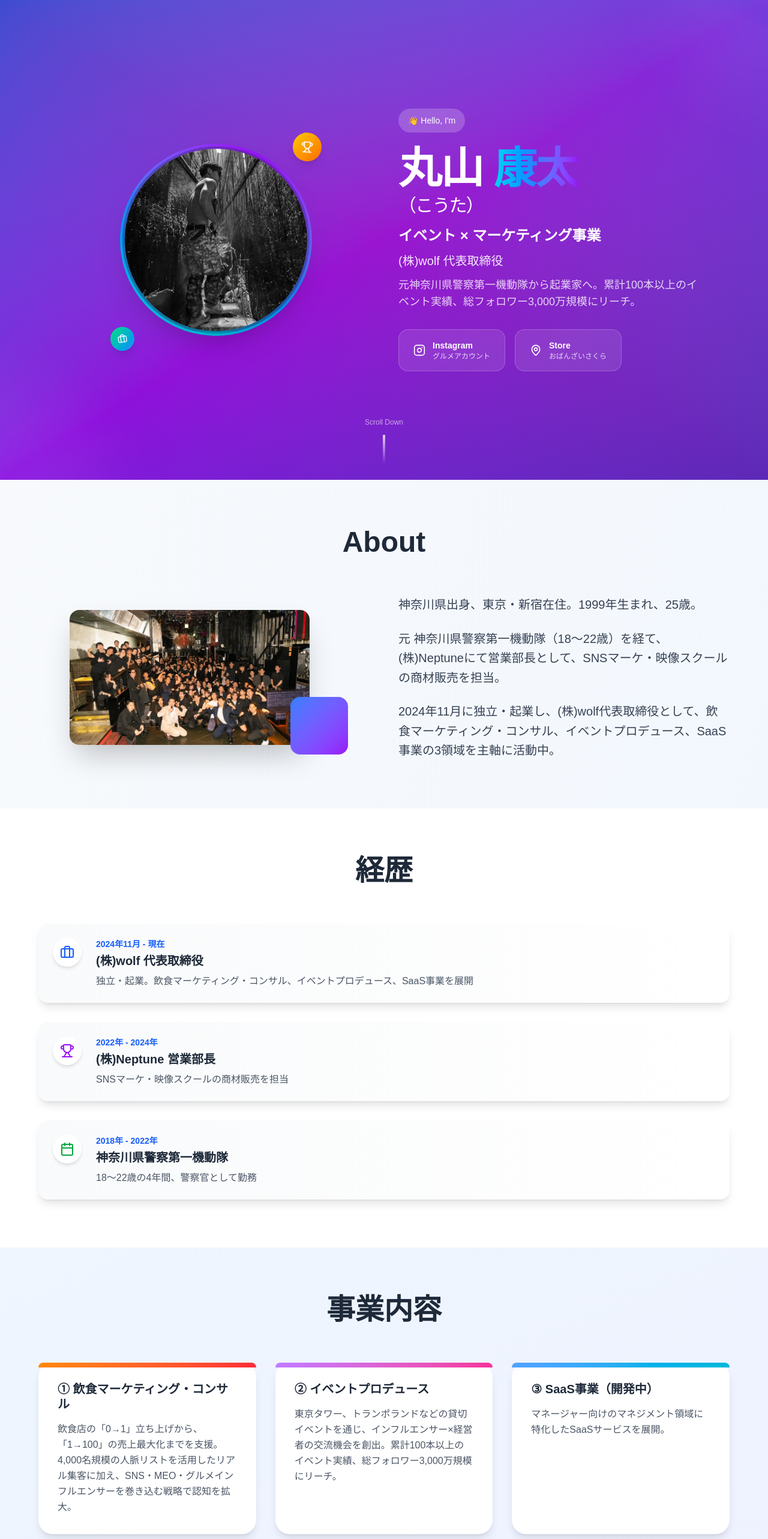
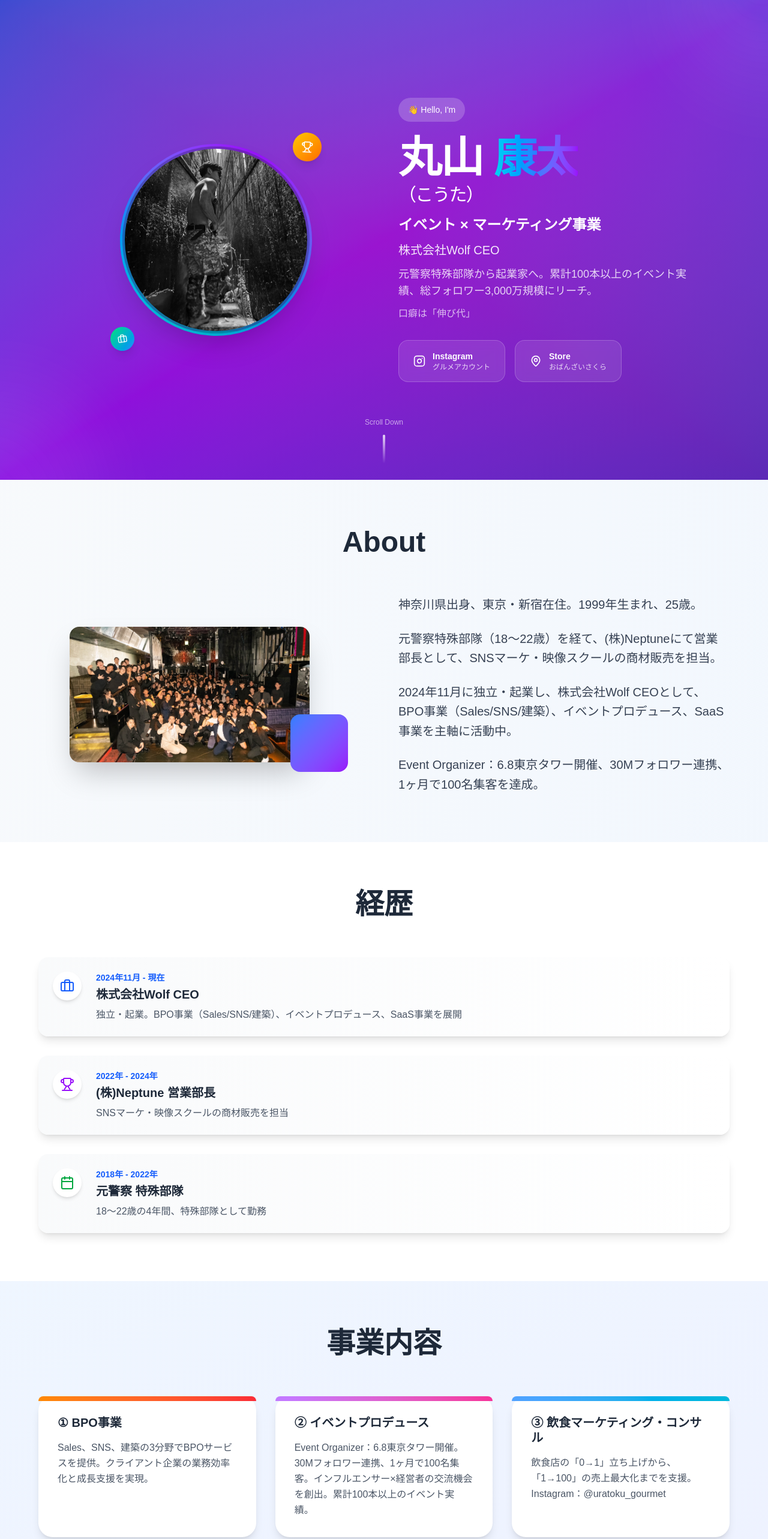
Before and after one commit to yannsunn/kota-maruyama-profile, a Next.js app: page / in a window 1280 px wide. Shown: the top 2566 px of the page at 60% size. Built offline with nearby package versions, Linux system fonts and the light colour scheme.

Commit message:
Update profile with new information - Add former police special forces background - Update to Wolf Inc. CEO - Add BPO business details - Add event organizer achievements - Add hobbies including MMA - Add catchphrase '伸び代'

```diff
--- a/src/app/page.tsx
+++ b/src/app/page.tsx
@@ -22,6 +22,10 @@ const photos = [
 
 // 実績データ
 const achievements = [
+  {
+    title: '最新インフルエンサーコラボイベント',
+    link: 'https://www.instagram.com/p/DKY-vciTQ9f/?img_index=1'
+  },
   {
     title: 'インフルエンサー×経営者集客イベント',
     link: 'https://www.instagram.com/p/DIYCEyqTOb3/?igsh=MXYwdTM5OW1nemh4Nw=='
@@ -221,10 +225,13 @@ export default function Home() {
                   イベント × マーケティング事業
                 </p>
                 <p className="text-lg md:text-xl opacity-90">
-                  (株)wolf 代表取締役
+                  株式会社Wolf CEO
                 </p>
                 <p className="text-base md:text-lg opacity-80 max-w-lg">
-                  元神奈川県警察第一機動隊から起業家へ。累計100本以上のイベント実績、総フォロワー3,000万規模にリーチ。
+                  元警察特殊部隊から起業家へ。累計100本以上のイベント実績、総フォロワー3,000万規模にリーチ。
+                </p>
+                <p className="text-sm md:text-base opacity-70">
+                  口癖は「伸び代」
                 </p>
               </motion.div>
 
@@ -305,10 +312,13 @@ export default function Home() {
                 神奈川県出身、東京・新宿在住。1999年生まれ、25歳。
               </p>
               <p className="text-lg md:text-xl text-gray-700 leading-relaxed">
-                元 神奈川県警察第一機動隊（18～22歳）を経て、(株)Neptuneにて営業部長として、SNSマーケ・映像スクールの商材販売を担当。
+                元警察特殊部隊（18～22歳）を経て、(株)Neptuneにて営業部長として、SNSマーケ・映像スクールの商材販売を担当。
               </p>
               <p className="text-lg md:text-xl text-gray-700 leading-relaxed">
-                2024年11月に独立・起業し、(株)wolf代表取締役として、飲食マーケティング・コンサル、イベントプロデュース、SaaS事業の3領域を主軸に活動中。
+                2024年11月に独立・起業し、株式会社Wolf CEOとして、BPO事業（Sales/SNS/建築）、イベントプロデュース、SaaS事業を主軸に活動中。
+              </p>
+              <p className="text-lg md:text-xl text-gray-700 leading-relaxed">
+                Event Organizer：6.8東京タワー開催、30Mフォロワー連携、1ヶ月で100名集客を達成。
               </p>
             </motion.div>
           </div>
@@ -329,8 +339,8 @@ export default function Home() {
             {[
               {
                 period: '2024年11月 - 現在',
-                title: '(株)wolf 代表取締役',
-                description: '独立・起業。飲食マーケティング・コンサル、イベントプロデュース、SaaS事業を展開',
+                title: '株式会社Wolf CEO',
+                description: '独立・起業。BPO事業（Sales/SNS/建築）、イベントプロデュース、SaaS事業を展開',
                 icon: <Briefcase className="text-blue-600" size={24} />
               },
               {
@@ -341,8 +351,8 @@ export default function Home() {
               },
               {
                 period: '2018年 - 2022年',
-                title: '神奈川県警察第一機動隊',
-                description: '18～22歳の4年間、警察官として勤務',
+                title: '元警察 特殊部隊',
+                description: '18～22歳の4年間、特殊部隊として勤務',
                 icon: <Calendar className="text-green-600" size={24} />
               }
             ].map((item, index) => (
@@ -384,18 +394,18 @@ export default function Home() {
           >
             {[
               {
-                title: '① 飲食マーケティング・コンサル',
-                description: '飲食店の「0→1」立ち上げから、「1→100」の売上最大化までを支援。4,000名規模の人脈リストを活用したリアル集客に加え、SNS・MEO・グルメインフルエンサーを巻き込む戦略で認知を拡大。',
+                title: '① BPO事業',
+                description: 'Sales、SNS、建築の3分野でBPOサービスを提供。クライアント企業の業務効率化と成長支援を実現。',
                 gradient: 'from-orange-400 to-red-500'
               },
               {
                 title: '② イベントプロデュース',
-                description: '東京タワー、トランポランドなどの貸切イベントを通じ、インフルエンサー×経営者の交流機会を創出。累計100本以上のイベント実績、総フォロワー3,000万規模にリーチ。',
+                description: 'Event Organizer：6.8東京タワー開催。30Mフォロワー連携、1ヶ月で100名集客。インフルエンサー×経営者の交流機会を創出。累計100本以上のイベント実績。',
                 gradient: 'from-purple-400 to-pink-500'
               },
               {
-                title: '③ SaaS事業（開発中）',
-                description: 'マネージャー向けのマネジメント領域に特化したSaaSサービスを展開。',
+                title: '③ 飲食マーケティング・コンサル',
+                description: '飲食店の「0→1」立ち上げから、「1→100」の売上最大化までを支援。Instagram：@uratoku_gourmet',
                 gradient: 'from-blue-400 to-cyan-500'
               }
             ].map((business, index) => (
@@ -515,7 +525,7 @@ export default function Home() {
                 <div>
                   <h4 className="text-lg font-semibold text-gray-700 mb-3">趣味</h4>
                   <div className="flex flex-wrap gap-2">
-                    {['筋トレ', 'サバゲー', 'ダイビング', 'サウナ', '格闘技', 'イベント企画', '散歩'].map((hobby, index) => (
+                    {['筋トレ', 'MMA', 'サウナ', 'ダイビング', 'サバゲー', '格闘技', 'イベント企画', '散歩'].map((hobby, index) => (
                       <span
                         key={index}
                         className="px-3 py-1 bg-gradient-to-r from-purple-100 to-pink-100 text-purple-700 rounded-full text-sm font-medium"
```
